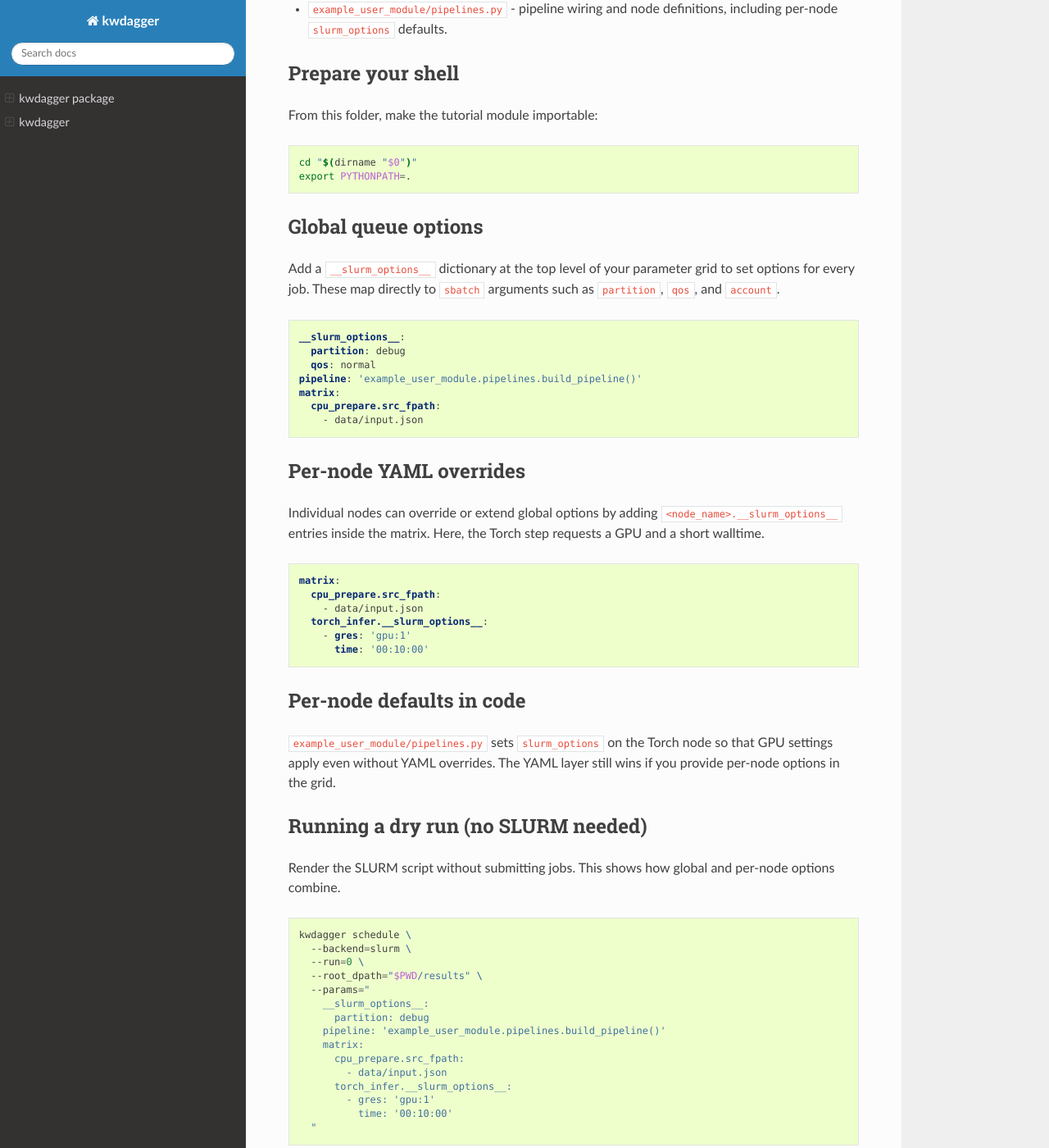
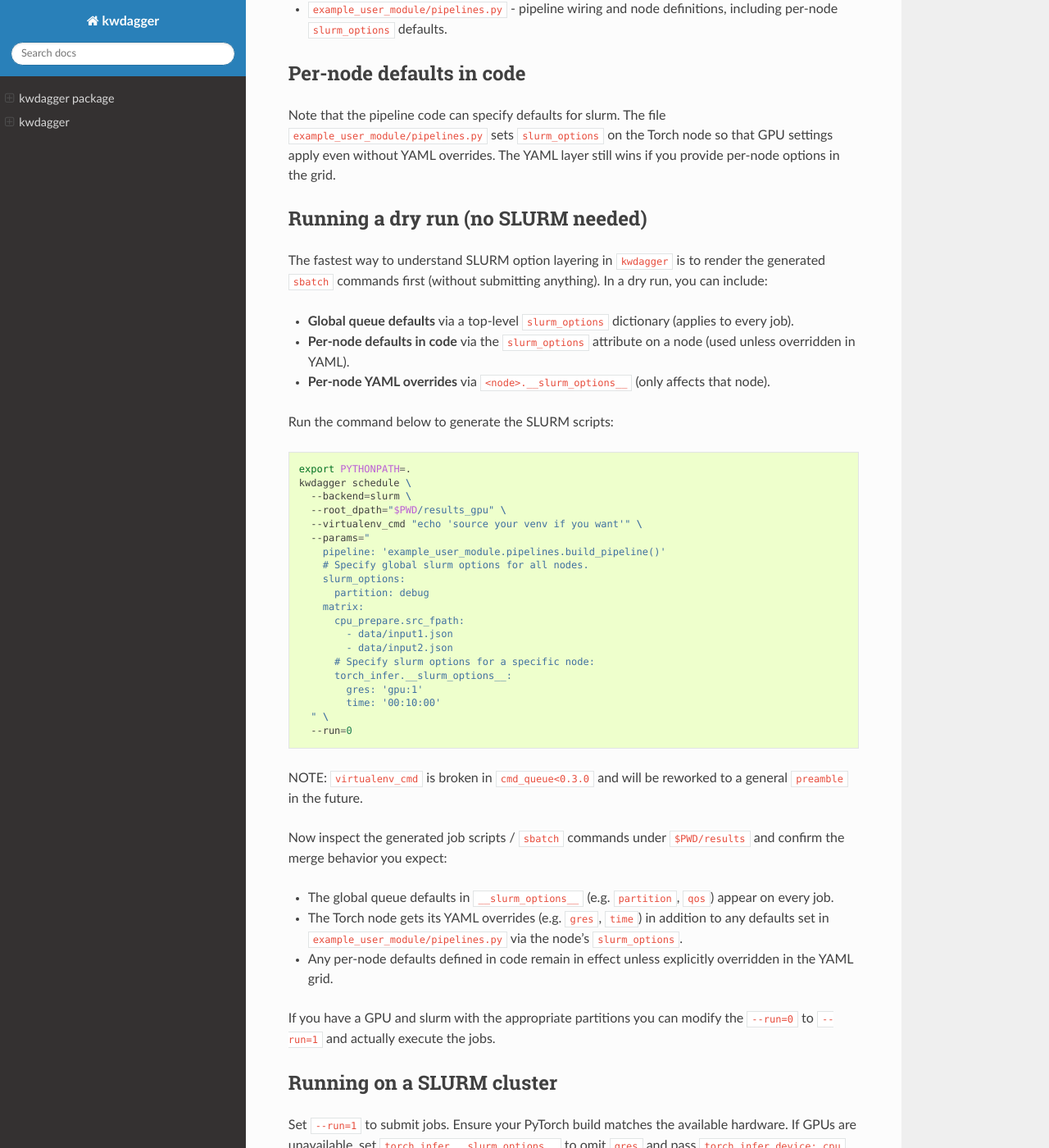
Before and after one commit to AIQ-Kitware/kwdagger, a Sphinx documentation site: the page built from docs/source/manual/tutorials/slurm_options/README.rst, in a window 1280 px wide and 1400 px high, scrolled down 715 px. Shown: the whole window at 82% size. Built offline with Sphinx 7.4.7 and the Read the Docs theme 3.1.0, drawn with Linux system fonts in a browser that asks for light colours; some of the changed text lies outside the part shown.

Commit message:
Fix issue with global slurm options, fix dict as scalar values in matrices, fixup tutorial

```diff
--- a/docs/source/manual/tutorials/slurm_options/README.rst
+++ b/docs/source/manual/tutorials/slurm_options/README.rst
@@ -4,7 +4,7 @@ Slurm options tutorial
 This tutorial demonstrates how to pass SLURM options through ``kwdagger`` at
 three levels:
 
-* **Global queue defaults** via ``__slurm_options__`` in the parameter grid.
+* **Global queue defaults** via ``slurm_options`` in the top level parameters.
 * **Per-node overrides in YAML** via ``<node>.__slurm_options__``.
 * **Per-node defaults in code** via the ``slurm_options`` attribute on
   ``ProcessNode`` subclasses or instances.
@@ -30,85 +30,63 @@ Files in this tutorial
 * ``example_user_module/pipelines.py`` - pipeline wiring and node definitions,
   including per-node ``slurm_options`` defaults.
 
-Prepare your shell
-------------------
-
-From this folder, make the tutorial module importable:
-
-.. code:: bash
-
-    cd "$(dirname "$0")"
-    export PYTHONPATH=.
-
-Global queue options
---------------------
-
-Add a ``__slurm_options__`` dictionary at the top level of your parameter grid
-to set options for every job. These map directly to ``sbatch`` arguments such
-as ``partition``, ``qos``, and ``account``.
-
-.. code:: yaml
-
-    __slurm_options__:
-      partition: debug
-      qos: normal
-    pipeline: 'example_user_module.pipelines.build_pipeline()'
-    matrix:
-      cpu_prepare.src_fpath:
-        - data/input.json
-
-Per-node YAML overrides
------------------------
-
-Individual nodes can override or extend global options by adding
-``<node_name>.__slurm_options__`` entries inside the matrix. Here, the Torch
-step requests a GPU and a short walltime.
-
-.. code:: yaml
-
-    matrix:
-      cpu_prepare.src_fpath:
-        - data/input.json
-      torch_infer.__slurm_options__:
-        - gres: 'gpu:1'
-          time: '00:10:00'
-
 Per-node defaults in code
 -------------------------
 
-``example_user_module/pipelines.py`` sets ``slurm_options`` on the Torch node so
-that GPU settings apply even without YAML overrides. The YAML layer still wins
-if you provide per-node options in the grid.
+Note that the pipeline code can specify defaults for slurm. The file
+``example_user_module/pipelines.py`` sets ``slurm_options`` on the Torch node
+so that GPU settings apply even without YAML overrides. The YAML layer still
+wins if you provide per-node options in the grid.
 
 Running a dry run (no SLURM needed)
 -----------------------------------
 
-Render the SLURM script without submitting jobs. This shows how global and
-per-node options combine.
+The fastest way to understand SLURM option layering in ``kwdagger`` is to render
+the generated ``sbatch`` commands first (without submitting anything). In a dry
+run, you can include:
+
+* **Global queue defaults** via a top-level ``slurm_options`` dictionary (applies to every job).
+* **Per-node defaults in code** via the ``slurm_options`` attribute on a node (used unless overridden in YAML).
+* **Per-node YAML overrides** via ``<node>.__slurm_options__`` (only affects that node).
+
+Run the command below to generate the SLURM scripts:
 
 .. code:: bash
 
+    export PYTHONPATH=.
     kwdagger schedule \
       --backend=slurm \
-      --run=0 \
-      --root_dpath="$PWD/results" \
+      --root_dpath="$PWD/results_gpu" \
+      --virtualenv_cmd "echo 'source your venv if you want'" \
       --params="
-        __slurm_options__:
+        pipeline: 'example_user_module.pipelines.build_pipeline()'
+        # Specify global slurm options for all nodes.
+        slurm_options:
           partition: debug
-        pipeline: 'example_user_module.pipelines.build_pipeline()'
         matrix:
           cpu_prepare.src_fpath:
-            - data/input.json
+            - data/input1.json
+            - data/input2.json
+          # Specify slurm options for a specific node:
           torch_infer.__slurm_options__:
-            - gres: 'gpu:1'
-              time: '00:10:00'
-      "
+            gres: 'gpu:1'
+            time: '00:10:00'
+      " \
+      --run=0
 
-Inspect the generated ``sbatch`` commands to verify that:
+NOTE: ``virtualenv_cmd`` is broken in ``cmd_queue<0.3.0`` and will be reworked
+to a general ``preamble`` in the future.
 
-* Global options (``partition``) appear on every job.
-* ``torch_infer`` includes GPU and time settings.
-* Per-node defaults defined in code remain in effect unless overridden in YAML.
+Now inspect the generated job scripts / ``sbatch`` commands under
+``$PWD/results`` and confirm the merge behavior you expect:
+
+* The global queue defaults in ``__slurm_options__`` (e.g. ``partition``, ``qos``) appear on every job.
+* The Torch node gets its YAML overrides (e.g. ``gres``, ``time``) in addition to any defaults set in ``example_user_module/pipelines.py`` via the node's ``slurm_options``.
+* Any per-node defaults defined in code remain in effect unless explicitly overridden in the YAML grid.
+
+If you have a GPU and slurm with the appropriate partitions you can modify the
+``--run=0`` to ``--run=1`` and actually execute the jobs.
+
 
 Running on a SLURM cluster
 --------------------------
@@ -122,20 +100,20 @@ For example, a CPU-only run looks like:
 
 .. code:: bash
 
+    export PYTHONPATH=.
     kwdagger schedule \
       --backend=slurm \
-      --run=1 \
-      --root_dpath="$PWD/results" \
+      --root_dpath="$PWD/results_cpu" \
       --params="
         pipeline: 'example_user_module.pipelines.build_pipeline()'
         matrix:
           cpu_prepare.src_fpath:
-            - data/input.json
+            - data/input1.json
           torch_infer.device:
             - cpu
-          torch_infer.__slurm_options__:
-            - {}
-      "
+          torch_infer.__slurm_options__: {}
+      " \
+      --run=1
 
 If you prefer to stay entirely local, swap ``--backend=slurm`` with
 ``--backend=serial`` to bypass SLURM altogether.
--- a/docs/source/manual/tutorials/slurm_options/data/input.json
+++ /dev/null
@@ -1,4 +0,0 @@
-{
-    "text": "slurm options demo input",
-    "values": [1, 2, 3, 4]
-}
--- a/docs/source/manual/tutorials/slurm_options/example_user_module/cli/cpu_prepare.py
+++ b/docs/source/manual/tutorials/slurm_options/example_user_module/cli/cpu_prepare.py
@@ -11,7 +11,7 @@ def main(argv=None):
     parser = argparse.ArgumentParser()
     parser.add_argument('--src_fpath', required=True)
     parser.add_argument('--prepared_fpath', required=True)
-    parser.add_argument('--uppercase', action='store_true', help='uppercase the text field')
+    parser.add_argument('--case', default='lower', help='supper or lower the text field')
     args = parser.parse_args(argv)
 
     src = Path(args.src_fpath)
@@ -22,8 +22,12 @@ def main(argv=None):
     text = data.get('text', '')
     values = data.get('values', [])
 
-    if args.uppercase:
+    if args.case == 'upper':
         text = text.upper()
+    elif args.case == 'lower':
+        text = text.lower()
+    else:
+        raise KeyError(args.case)
 
     prepared = {
         'text': text,
--- a/docs/source/manual/tutorials/slurm_options/example_user_module/pipelines.py
+++ b/docs/source/manual/tutorials/slurm_options/example_user_module/pipelines.py
@@ -9,7 +9,7 @@ class CPUPrepare(kwdagger.ProcessNode):
     in_paths = {'src_fpath'}
     out_paths = {'prepared_fpath': 'prepared.json'}
     primary_out_key = 'prepared_fpath'
-    algo_params = {'uppercase': False}
+    algo_params = {'case': 'upper'}
 
 
 class TorchInfer(kwdagger.ProcessNode):
```
Also changed, not shown: CHANGELOG.md (+4 -0 lines), 3 other files.
